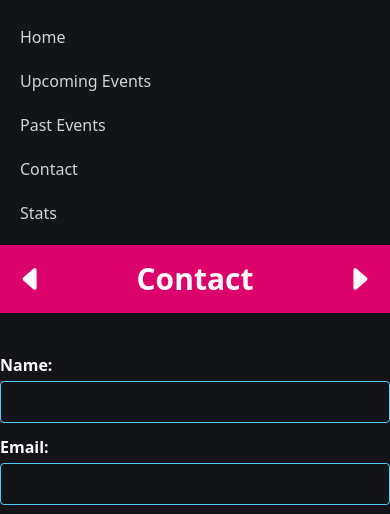
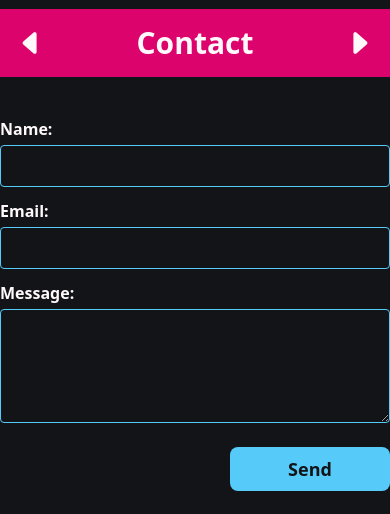
Before and after one commit to dot-tsu/amazing-events, a plain HTML site: page contact.html in a window 390 px wide. Shown: the part 55-569 px from the top of the page. Drawn offline with nearby package versions, Linux system fonts and the light colour scheme.

Commit message:
fix navbar always open

```diff
--- a/contact.html
+++ b/contact.html
@@ -56,7 +56,7 @@
 </head>
 
 <body class="bg-dark text-light lg:overflow-hidden">
-    <nav>
+    <nav class="bg-dark overflow-hidden">
         <div class="mx-auto px-4">
             <div class="flex justify-between">
                 <div class="flex">
@@ -85,7 +85,7 @@
             </div>
         </div>
         <!-- Mobile menu, toggle classes based on menu state. /NEEDS JS/ -->
-        <div class="md:hidden" id="mobile-menu">
+        <div class="hidden" id="mobile-menu">
             <div class="text-gray-300 rounded-md text-base font-medium px-2 pt-2 pb-3 space-y-1 sm:px-3">
                 <a href="./index.html" class="hover:text-light block px-3 py-2">Home</a>
                 <a href="./upcomingEvents.html" class="hover:text-light block px-3 py-2">Upcoming Events</a>
```
Also changed, not shown: details.html (+2 -2 lines), pastEvents.html (+2 -2 lines), stats.html (+2 -2 lines), upcomingEvents.html (+2 -2 lines).
